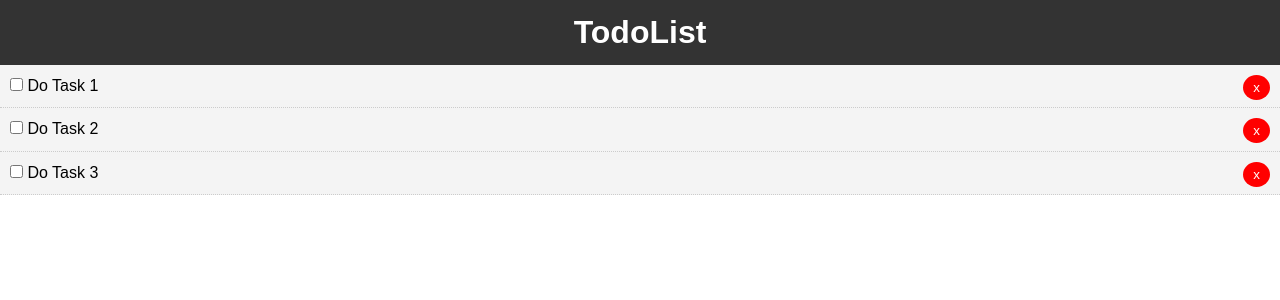
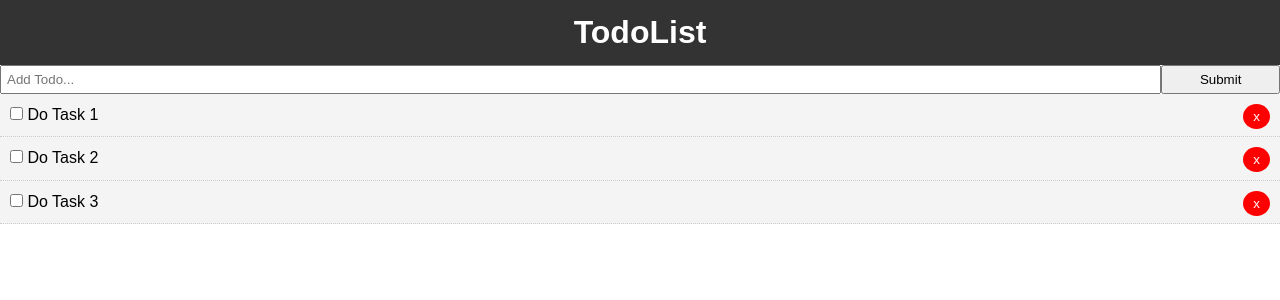
Before and after one commit to JHorrigan/react-todo, a React (Create React App) app: page / in a window 1280 px wide. Shown: the top 300 px of the page. Built offline with nearby package versions, Linux system fonts and the light colour scheme; the HTML template or start-up script is replaced by a standard one.

Commit message:
Include AddTodo Component in App

```diff
--- a/src/App.js
+++ b/src/App.js
@@ -1,6 +1,7 @@
 import React, { Component } from 'react';
 import Header from './components/layout/header';
 import Todos from './components/Todos';
+import AddTodo from './components/AddTodo';
 
 import './App.css';
 
@@ -48,6 +49,7 @@
     return (
       <div className="App">
         <Header />
+        <AddTodo />
         <Todos todos={this.state.todos} markComplete={this.markComplete}
          deleteTask={this.deleteTask} />
       </div>
```
